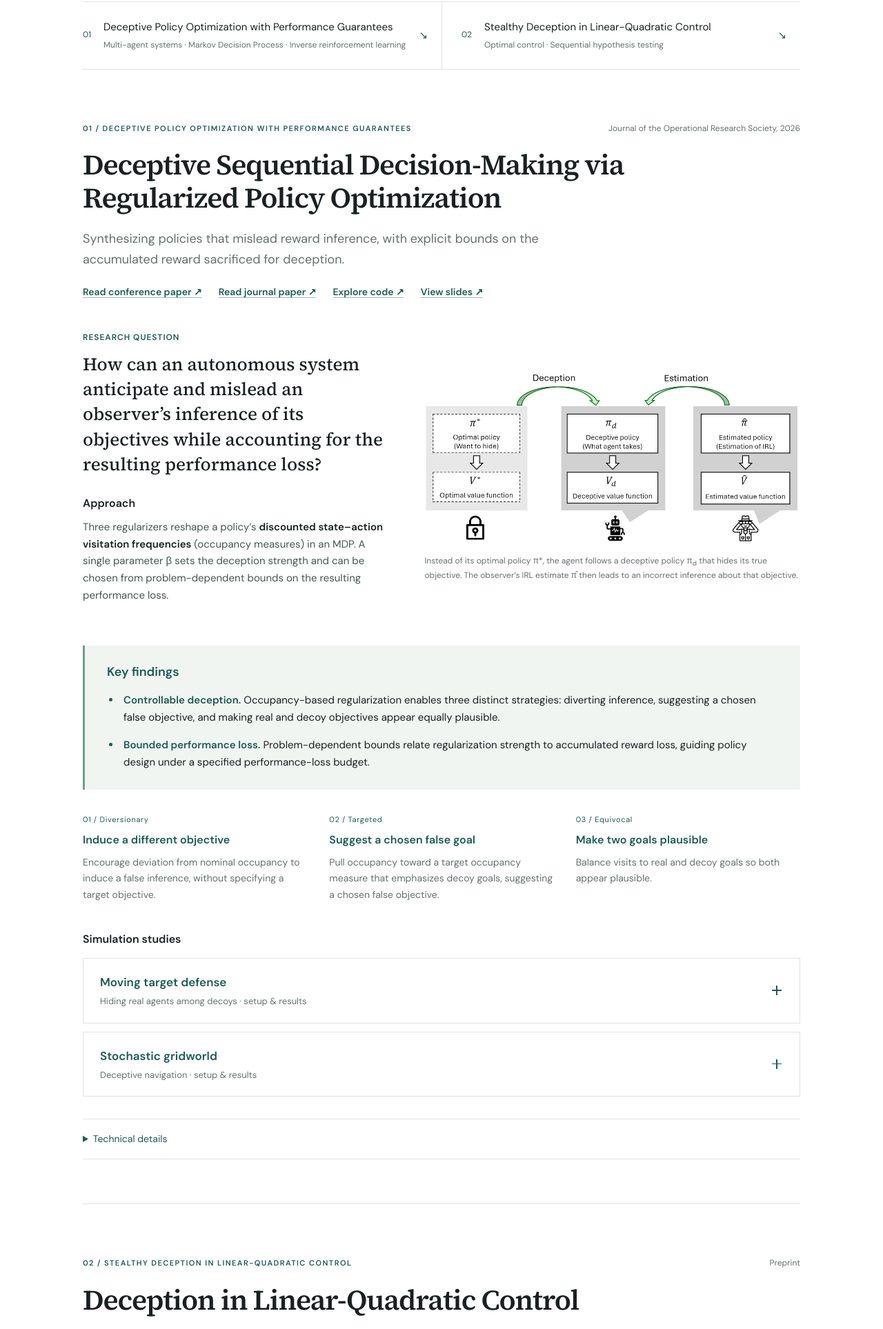
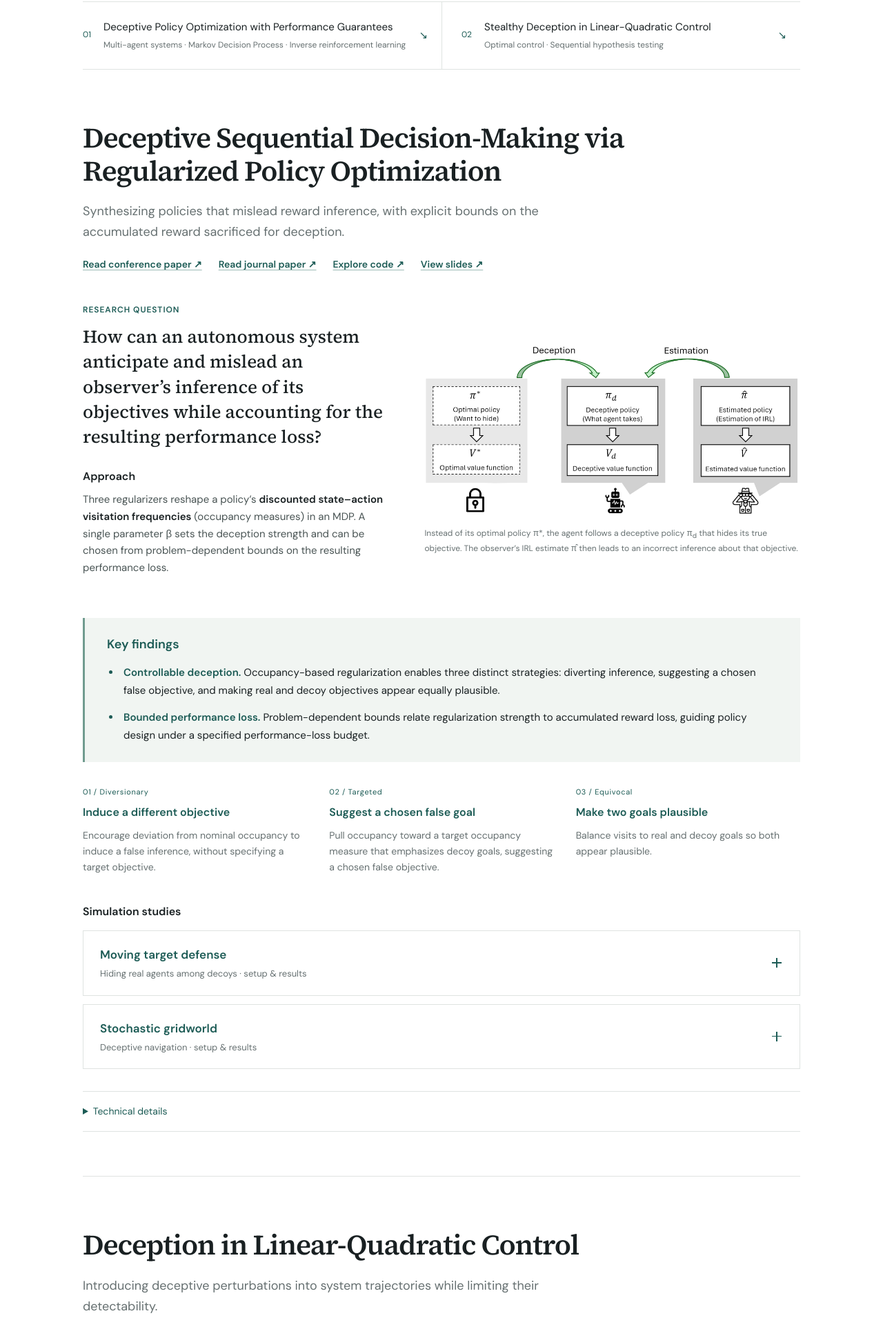
Before and after one commit to yerinkim-yk/yerinkim-yk.github.io, a plain HTML site: page projects.html in a window 1280 px wide. Shown: the part 491-2418 px from the top of the page at 69% size. Drawn offline with Linux system fonts and the light colour scheme.

Commit message:
Projects: remove label and status line above project titles
Co-Authored-By: Claude Opus 5.5 <noreply@anthropic.com>

```diff
--- a/projects.html
+++ b/projects.html
@@ -30,7 +30,6 @@
 <a href="#lq"><span class="index-number">02</span><span>Stealthy Deception in Linear-Quadratic Control<small>Optimal control · Sequential hypothesis testing</small></span><span aria-hidden="true">↘</span></a>
 </nav>
 <article class="project-case" id="sequential" aria-labelledby="sequential-title">
-<div class="case-topline"><p class="eyebrow">01 / Deceptive Policy Optimization with Performance Guarantees</p><span class="case-status">Journal of the Operational Research Society, 2026</span></div>
 <h2 id="sequential-title">Deceptive Sequential Decision-Making via Regularized Policy Optimization</h2>
 <p class="case-deck">Synthesizing policies that mislead reward inference, with explicit bounds on the accumulated reward sacrificed for deception.</p>
 <div class="case-links"><a href="https://ieeexplore.ieee.org/abstract/document/10773660" target="_blank" rel="noreferrer">Read conference paper ↗</a><a href="https://doi.org/10.1080/01605682.2026.2757159" target="_blank" rel="noreferrer">Read journal paper ↗</a><a href="https://github.com/yerinkim-yk/DeceptionMTD" target="_blank" rel="noreferrer">Explore code ↗</a><a href="assets/slides-deceptive-policy-optimization.pdf" target="_blank" rel="noreferrer">View slides ↗</a></div>
@@ -88,7 +87,6 @@
 </details>
 </article>
 <article class="project-case" id="lq" aria-labelledby="lq-title">
-<div class="case-topline"><p class="eyebrow">02 / Stealthy Deception in Linear-Quadratic Control</p><span class="case-status">Preprint</span></div>
 <h2 id="lq-title">Deception in Linear-Quadratic Control</h2>
 <p class="case-deck">Introducing deceptive perturbations into system trajectories while limiting their detectability.</p>
 <div class="case-links"><a href="https://arxiv.org/abs/2604.00227" target="_blank" rel="noreferrer">Read paper (preprint) ↗</a><a href="https://github.com/yerinkim-yk/Deception-in-LQ-control" target="_blank" rel="noreferrer">Explore code ↗</a><a href="assets/slides-deception-lq-control.pdf" target="_blank" rel="noreferrer">View slides ↗</a></div>
```
